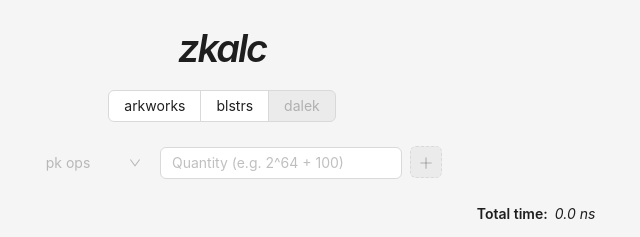
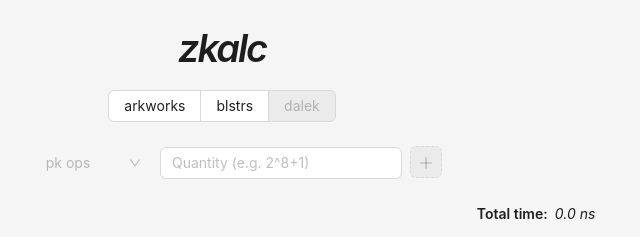
Before and after one commit to mmaker/zkalc, a React (Create React App) app in the folder frontend/: page / in a window 1280 px wide. Shown: the top 237 px of the page, without its empty margins (418-1058 px from the left). Built offline with nearby package versions, Linux system fonts and the light colour scheme.

Commit message:
Stronger error handling in quantity

```diff
--- a/frontend/src/App.js
+++ b/frontend/src/App.js
@@ -88,6 +88,7 @@ function App() {
   const [humanTimeFormat, setHumanTimeFormat] = React.useState(true);
 
   const addIngredient = (ingredient) => {
+      // by now we assume the formula can be parsed and has been already validated.
       const op = ingredient.op;
       const formula = parse(ingredient.quantity);
       const item = { op: op, quantity: formula };
@@ -157,9 +158,16 @@ function App() {
   const estimatedTime = (recipe) => {
     const estimated_time = recipe
       .map((item) => {
-        var f = new Function(estimates[lib][item.op].arguments, estimates[lib][item.op].body);
+        if (item.op in estimates[lib]) {
+          var f = new Function(
+            estimates[lib][item.op].arguments,
+            estimates[lib][item.op].body
+          );
           // XXX bad evaluate
           return f(item.quantity.evaluate());
+        } else {
+          return 0;
+        }
       })
       .reduce((a, b) => a + b, 0);
     return formatTime(estimated_time);
@@ -199,6 +207,14 @@ function App() {
     const authors = ["George Kadianakis", "Michele Orrù"];
     authors.sort(() => Math.random() - 0.5);
     return `Developed by ${authors[0]} and ${authors[1]}.`;
+  };
+
+  const validateQuantity = async (rule, value) => {
+    if (value.trim() === '') {
+      throw new Error('Missing quantity');
+    } else {
+      parse(value).evaluate()
+    }
   };
 
   return (
@@ -248,9 +264,9 @@ function App() {
             </Form.Item>
             <Form.Item
               name="quantity"
-              rules={[{ required: true, message: "Missing quantity" }]}
+              rules={[{ validator: validateQuantity }]}
             >
-              <Input placeholder="Quantity (e.g. 2^64 + 100)" />
+              <Input placeholder="Quantity (e.g. 2^8+1)" />
             </Form.Item>
             <Form.Item>
               <Button
```
Lines whose indentation alone changed are shown as unchanged.
